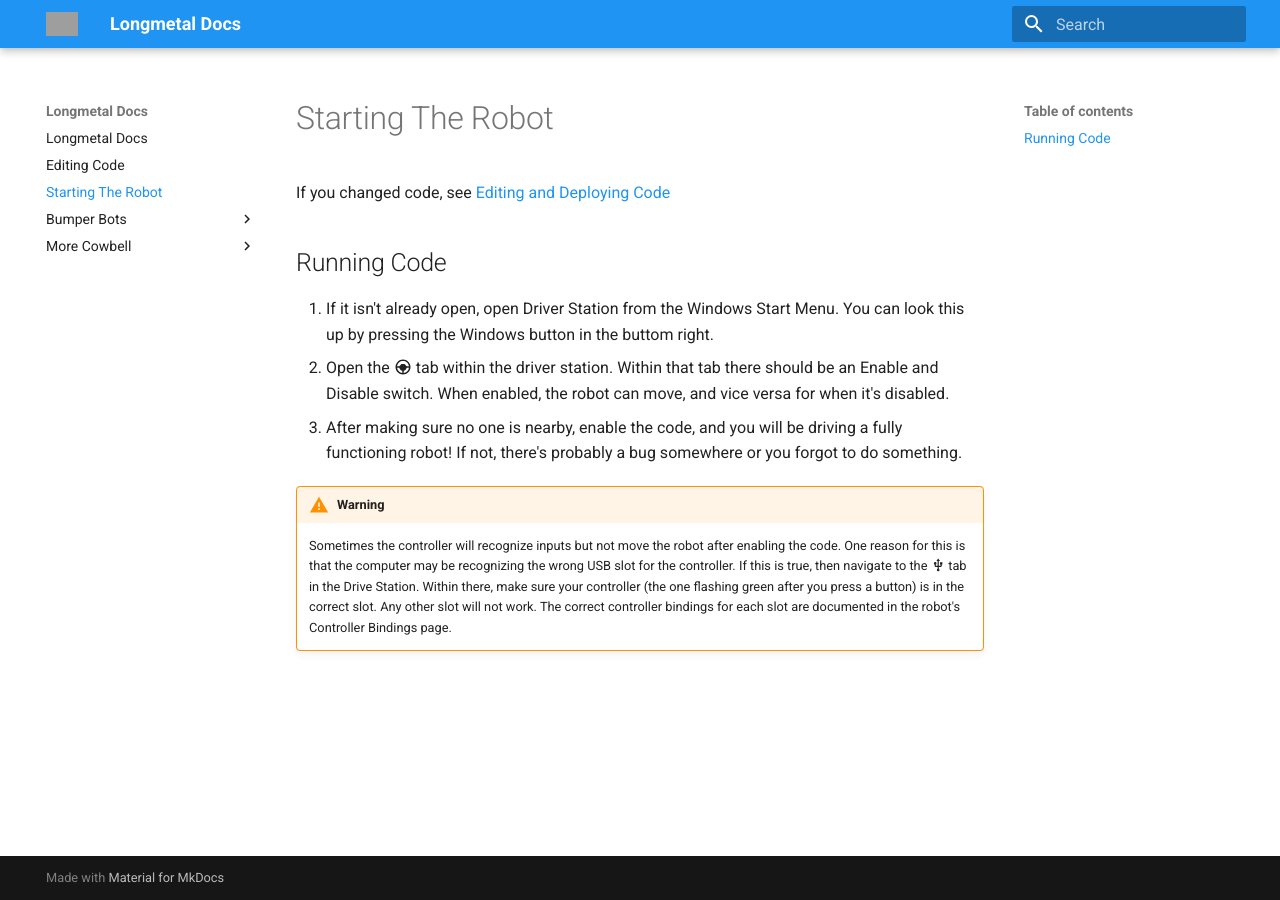
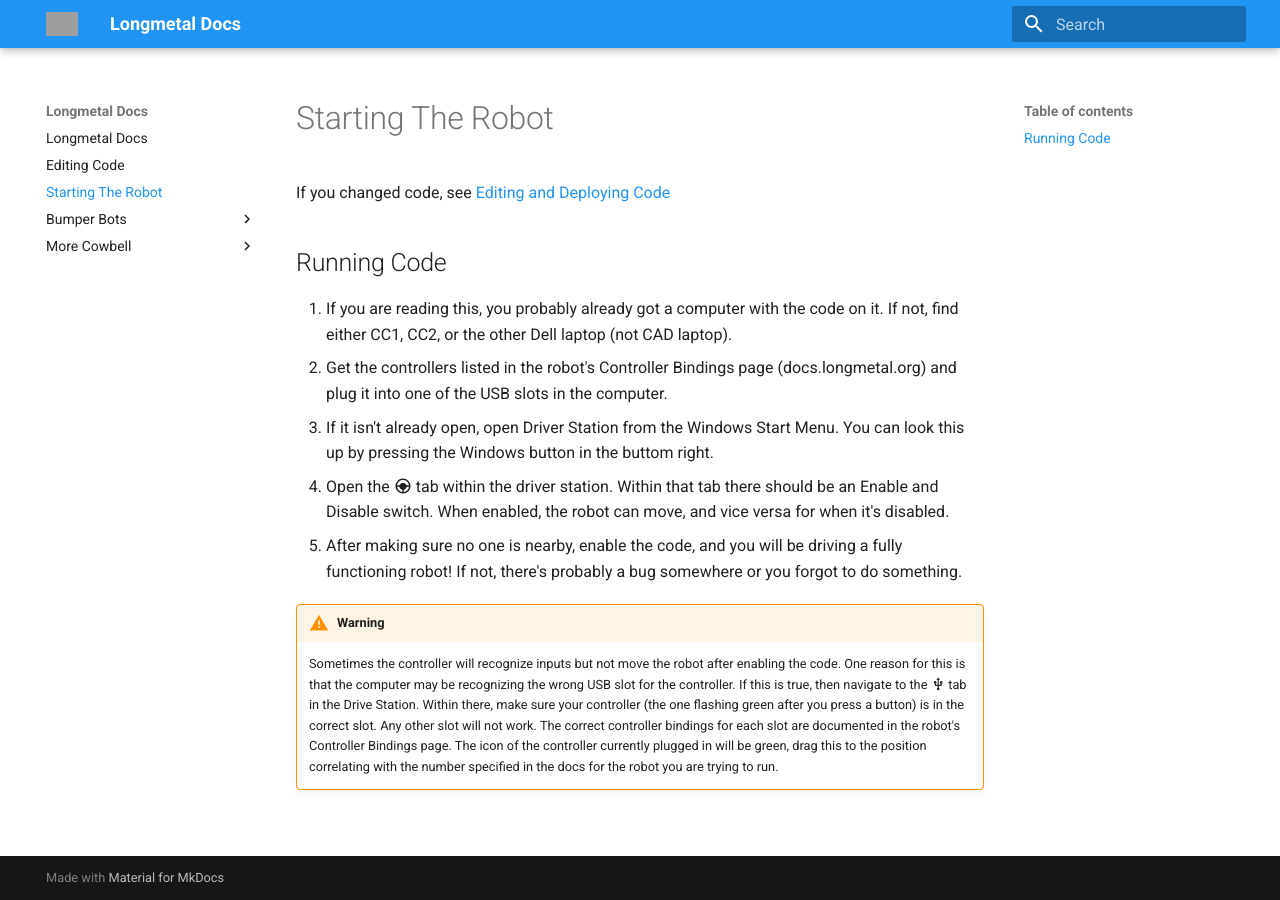
Before and after one commit to longmetal7127/metal-docs, an MkDocs documentation site: the page built from docs/starting-robot.md, in a window 1280 px wide. Built offline with MkDocs 1.6.1 and Material for MkDocs 9.7.7, drawn with Linux system fonts in a browser that asks for light colours; grey boxes are pictures that could not be loaded.

Commit message:
Update starting-robot.md

```diff
--- a/docs/starting-robot.md
+++ b/docs/starting-robot.md
@@ -1,9 +1,11 @@
 # Starting The Robot
 If you changed code, see [Editing and Deploying Code](/editing-code)
 ## Running Code
-1. If it isn't already open, open Driver Station from the Windows Start Menu. You can look this up by pressing the Windows button in the buttom right.
-2. Open the :material-steering: tab within the driver station. Within that tab there should be an Enable and Disable switch. When enabled, the robot can move, and vice versa for when it's disabled.
-3. After making sure no one is nearby, enable the code, and you will be driving a fully functioning robot! If not, there's probably a bug somewhere or you forgot to do something.
+1. If you are reading this, you probably already got a computer with the code on it. If not, find either CC1, CC2, or the other Dell laptop (not CAD laptop).
+2. Get the controllers listed in the robot's Controller Bindings page (docs.longmetal.org) and plug it into one of the USB slots in the computer.
+3. If it isn't already open, open Driver Station from the Windows Start Menu. You can look this up by pressing the Windows button in the buttom right.
+4. Open the :material-steering: tab within the driver station. Within that tab there should be an Enable and Disable switch. When enabled, the robot can move, and vice versa for when it's disabled.
+5. After making sure no one is nearby, enable the code, and you will be driving a fully functioning robot! If not, there's probably a bug somewhere or you forgot to do something.
 
 !!! warning
-    Sometimes the controller will recognize inputs but not move the robot after enabling the code. One reason for this is that the computer may be recognizing the wrong USB slot for the controller. If this is true, then navigate to the :material-usb: tab in the Drive Station. Within there, make sure your controller (the one flashing green after you press a button) is in the correct slot. Any other slot will not work. The correct controller bindings for each slot are documented in the robot's Controller Bindings page.
+    Sometimes the controller will recognize inputs but not move the robot after enabling the code. One reason for this is that the computer may be recognizing the wrong USB slot for the controller. If this is true, then navigate to the :material-usb: tab in the Drive Station. Within there, make sure your controller (the one flashing green after you press a button) is in the correct slot. Any other slot will not work. The correct controller bindings for each slot are documented in the robot's Controller Bindings page. The icon of the controller currently plugged in will be green, drag this to the position correlating with the number specified in the docs for the robot you are trying to run.
```
